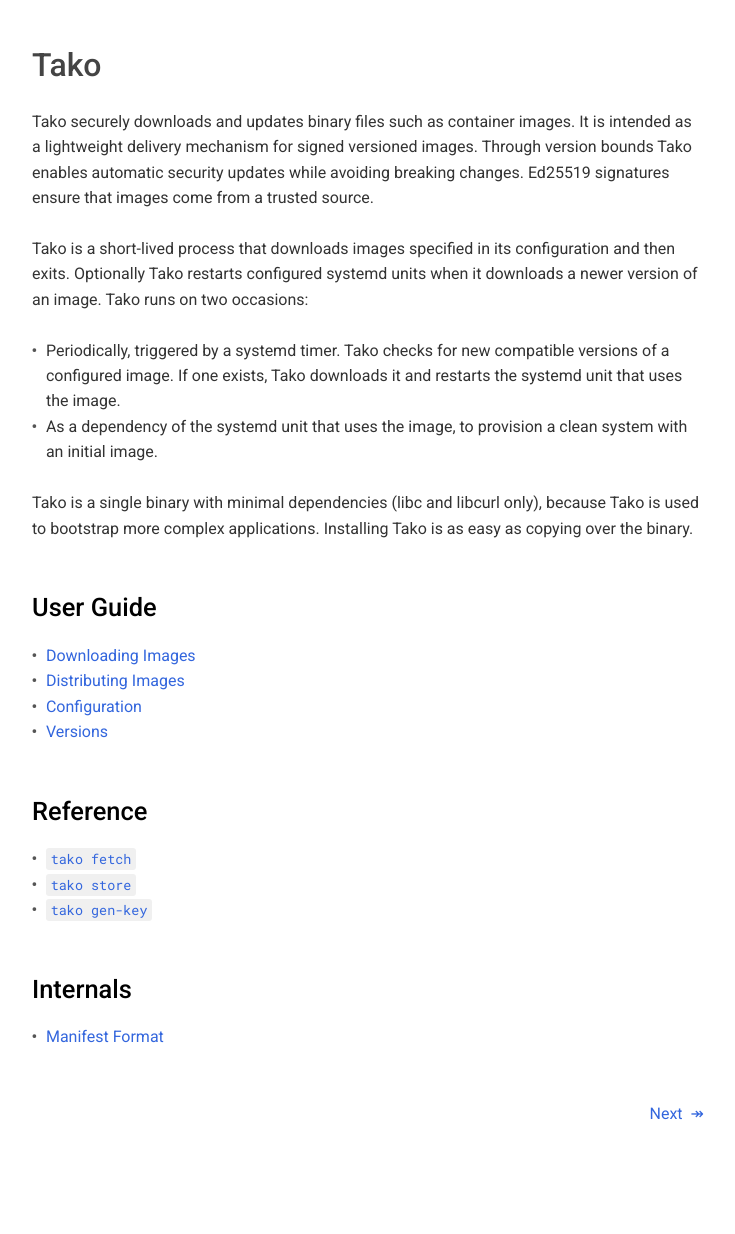
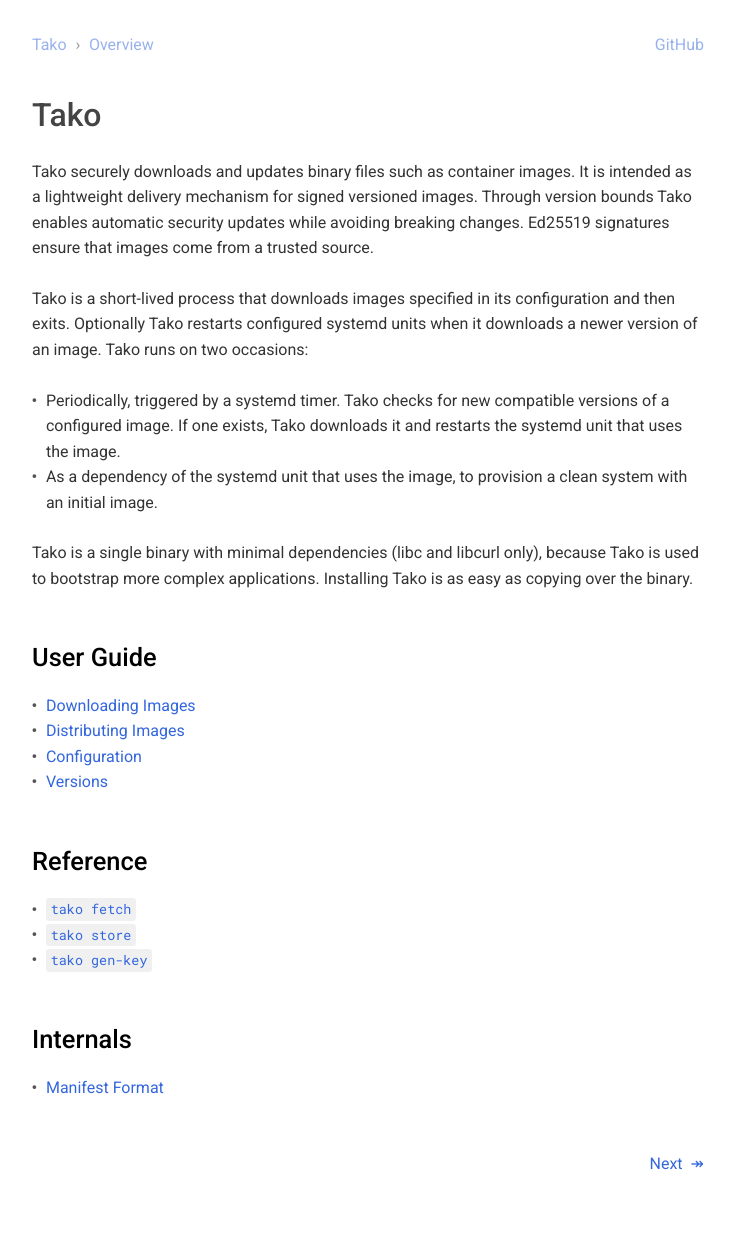
Before and after one commit to ruuda/tako, an MkDocs documentation site: the page built from docs/index.md, in a window 1280 px wide. Shown: the whole page, without its empty margins (272-1007 px from the left). Built offline with MkDocs 1.6.1, drawn with Linux system fonts in a browser that asks for light colours; before the commit the page ends 1184 px from its top, so only the background shows below that.

Commit message:
Add breadcrumbs to docs theme

```diff
--- a/theme/main.html
+++ b/theme/main.html
@@ -35,16 +35,13 @@
     padding: 2rem;
     overflow: hidden;
   }
-  nav ul {
-    list-style: none;
-    color: #777;
+  #breadcrumbs {
+    margin-bottom: 2.85rem;
+    opacity: 0.5;
+    word-spacing: 0.3em;
   }
-  nav ul li {
-    display: inline;
-  }
-  nav ul li:after {
-    content: ' > ';
-    color: #bbb;
+  #breadcrumbs a {
+    word-spacing: 0;
   }
   section {
     margin-top: 1.3rem;
@@ -127,13 +124,13 @@
     margin-top: 3.18rem;
     padding-bottom: 3.18rem;
   }
-  #nav-prev, #nav-next {
+  #nav-prev, #nav-next, #repo-link {
     display: inline-block;
   }
   #nav-prev {
     float: left;
   }
-  #nav-next {
+  #nav-next, #repo-link {
     float: right;
     text-align: right;
   }
@@ -155,13 +152,13 @@
       </nav>
     </aside> -->
     <div id="main">
-      <!-- <nav>
-        <ul>
-          {% for nav_item in nav %}
-          <li>{{ nav_item.title }}</li>
-          {% endfor %}
-        </ul>
-      </nav> -->
+      <nav id="breadcrumbs">
+        <a href="{{ config.site_url|url }}">{{ config.site_name }}</a>
+        {% for nav_item in nav %}
+          {% include "nav.html" %}
+        {% endfor %}
+        <a id="repo-link" href="{{ config.repo_url|url }}">GitHub</a>
+      </nav>
       <section>
         {{ page.content }}
       </section>
--- /dev/null
+++ b/theme/nav.html
@@ -0,0 +1,8 @@
+{% if nav_item.active %}
+  › <a href="{{ nav_item.url|url }}">{{ nav_item.title }}</a>
+  {% if nav_item.children %}
+    {% for nav_item in nav_item.children %}
+      {% include "nav.html" %}
+    {% endfor %}
+  {% endif %}
+{% endif %}
```
